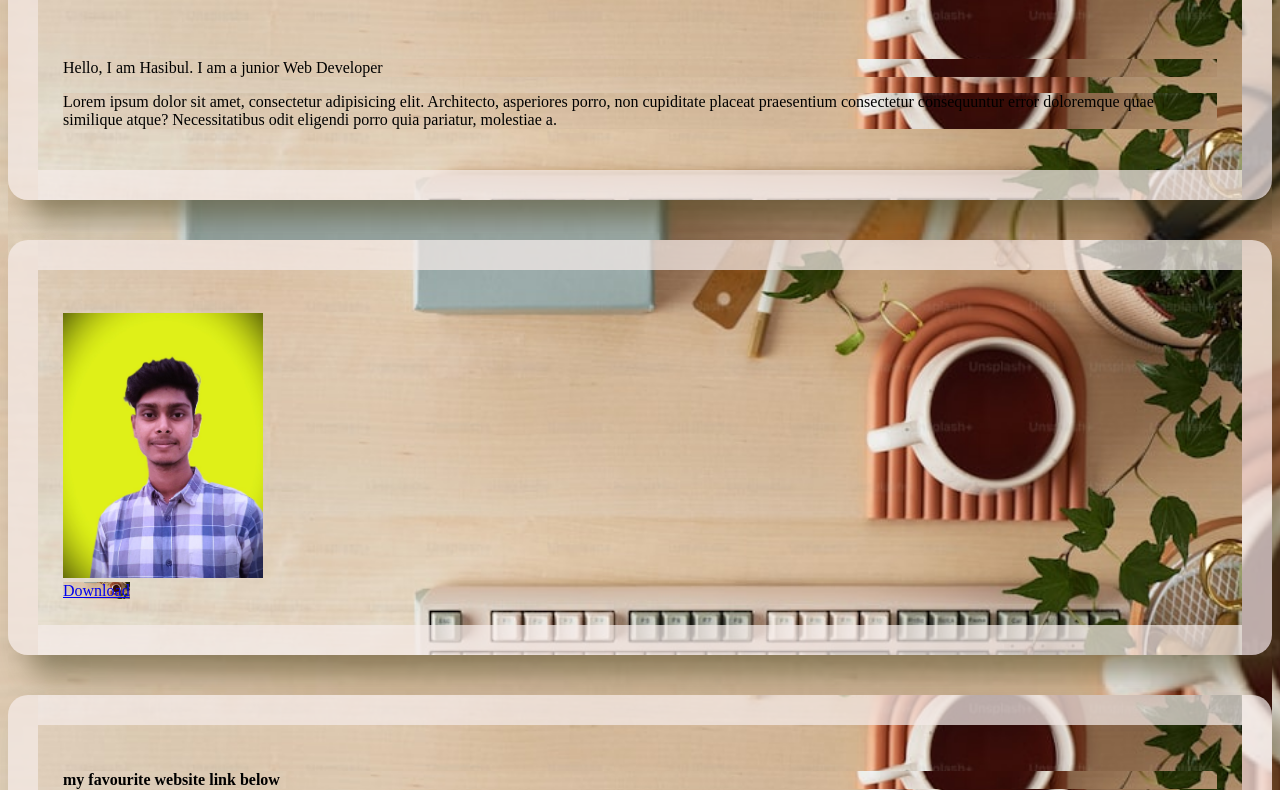
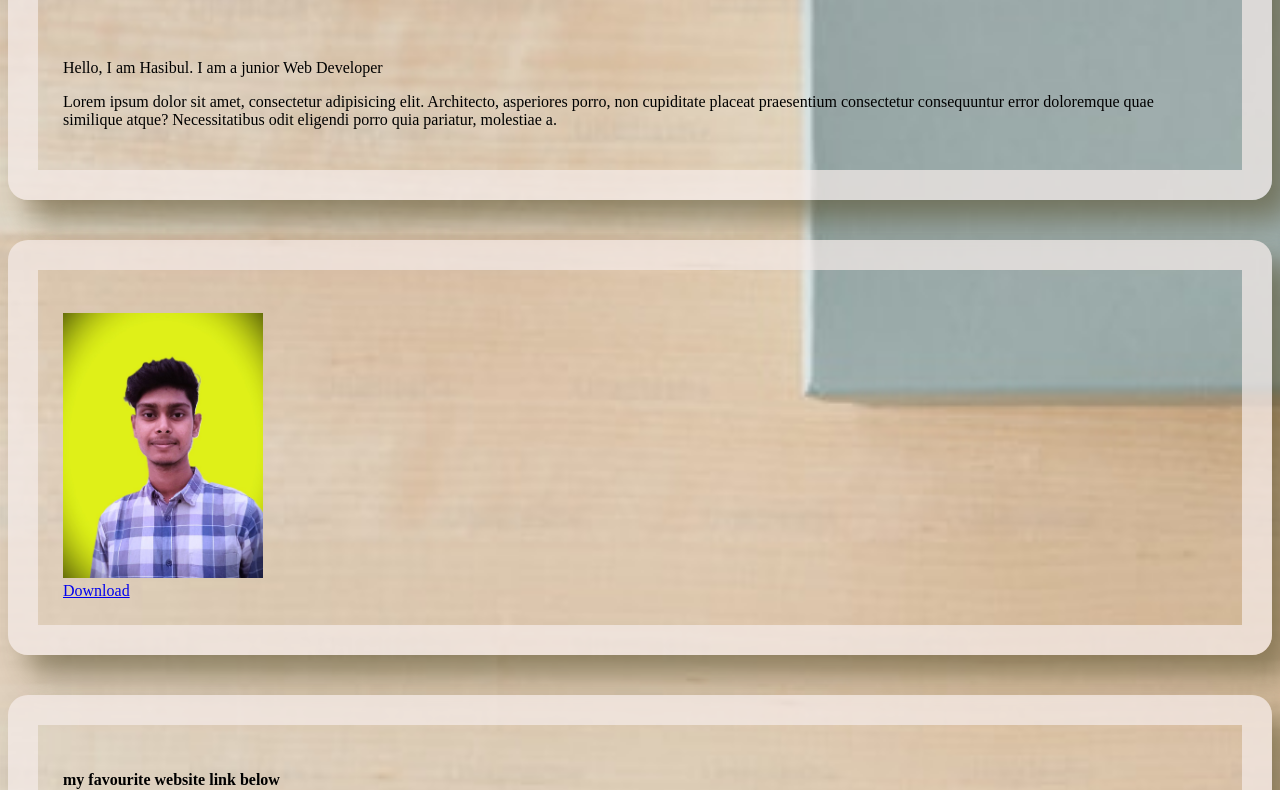
Before and after one commit to web-hasib/my-first-ripo, a plain HTML site: page index.html in a window 1280 px wide. Shown: the part 168-958 px from the top of the page. Drawn offline with Linux system fonts and the light colour scheme.

Commit message:
apply Background image in body

```diff
--- a/style/style.css
+++ b/style/style.css
@@ -1,10 +1,10 @@
 *{
     /* background-color: dimgrey; */
-    font-style: initial;
+    /* font-style: initial;
     background-image: url("../photo/baground.jpeg");
     background-repeat: no-repeat;
     background-size: cover;
-    background-position: center;
+    background-position: center; */
 
 
 }
@@ -20,3 +20,8 @@ div{
     height: auto;
 
 }
+body{
+    background-image: url("../photo/baground.jpeg");
+    background-repeat: no-repeat;
+    background-size: cover;
+}
```
